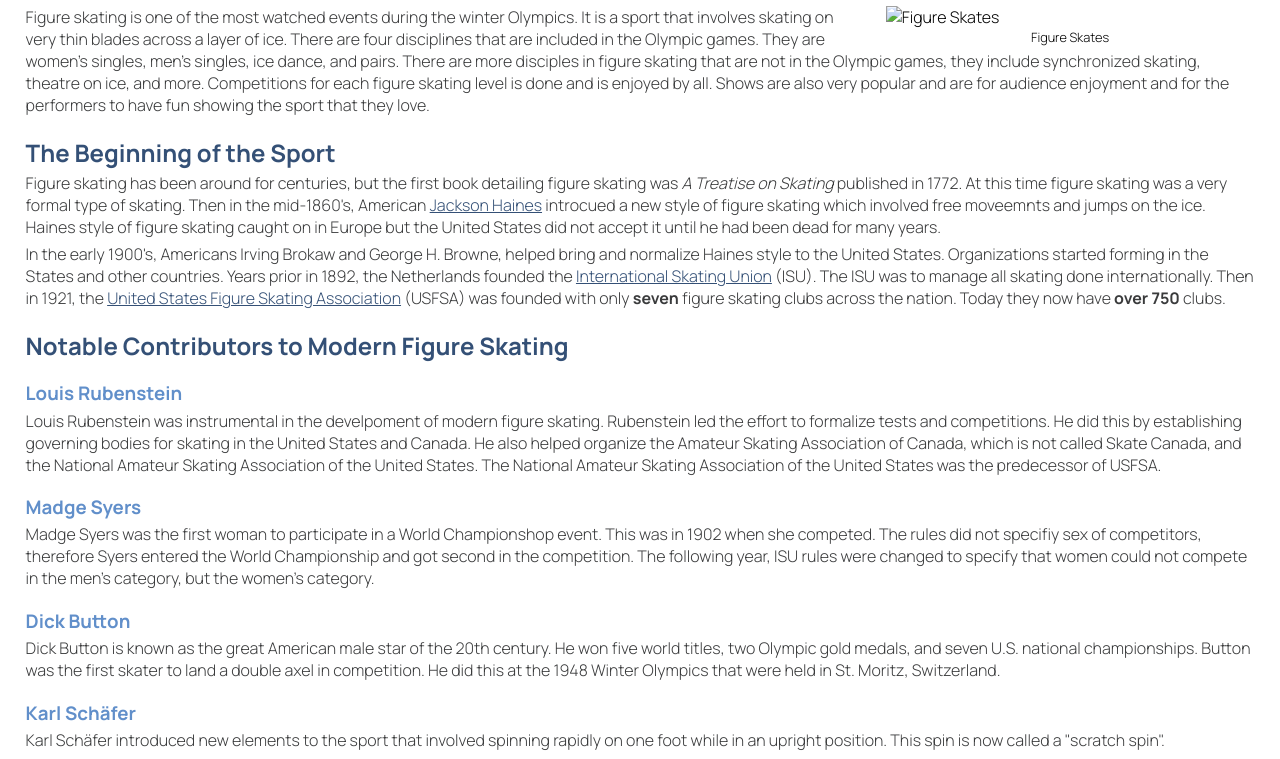
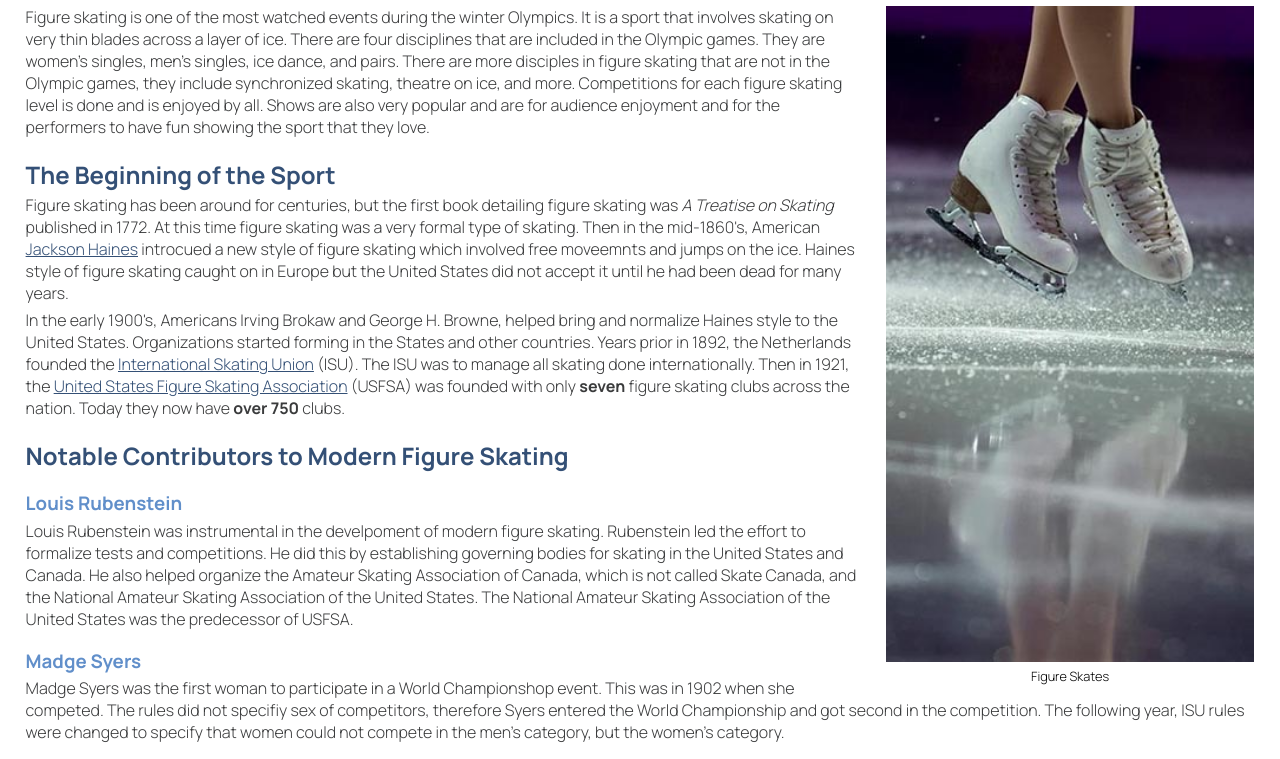
Before and after one commit to kyliepattberg/dwdd1600, a plain HTML site: page 05images/index.html in a window 1280 px wide. Shown: the part 243-1002 px from the top of the page. Drawn offline with Linux system fonts and the light colour scheme.

Commit message:
Reupload of 05 images

```diff
--- a/05images/index.html
+++ b/05images/index.html
@@ -31,7 +31,7 @@
         <h1>Histroy</h1>
 
             <figure class="main">
-                <img src="images/figure_skates.jpeg" alt="Figure Skates" width="312" height="555">
+                <img src="images/figure_skates.jpg" alt="Figure Skates" width="312" height="555">
                 <figcaption>Figure Skates</figcaption>
             </figure>
 
```
